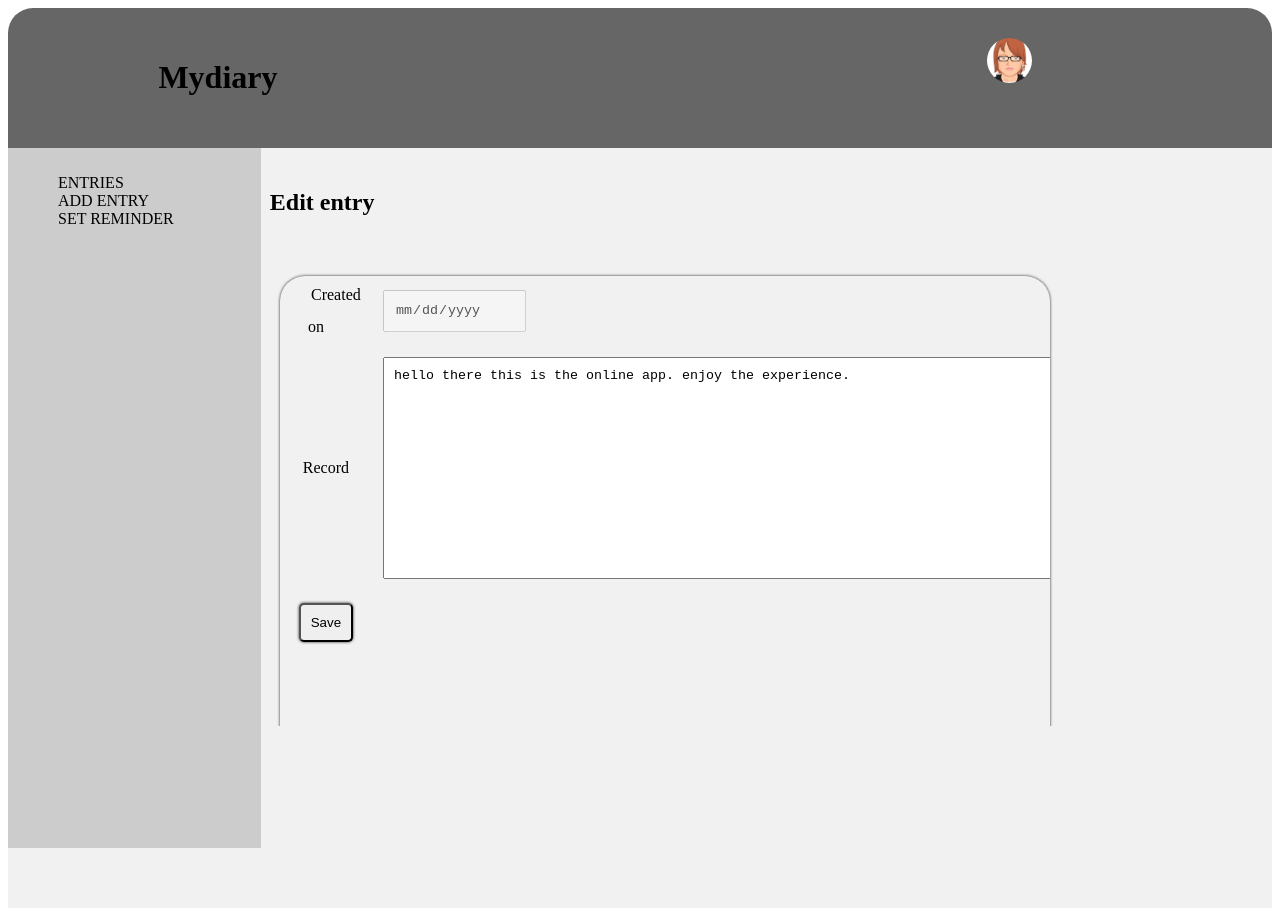
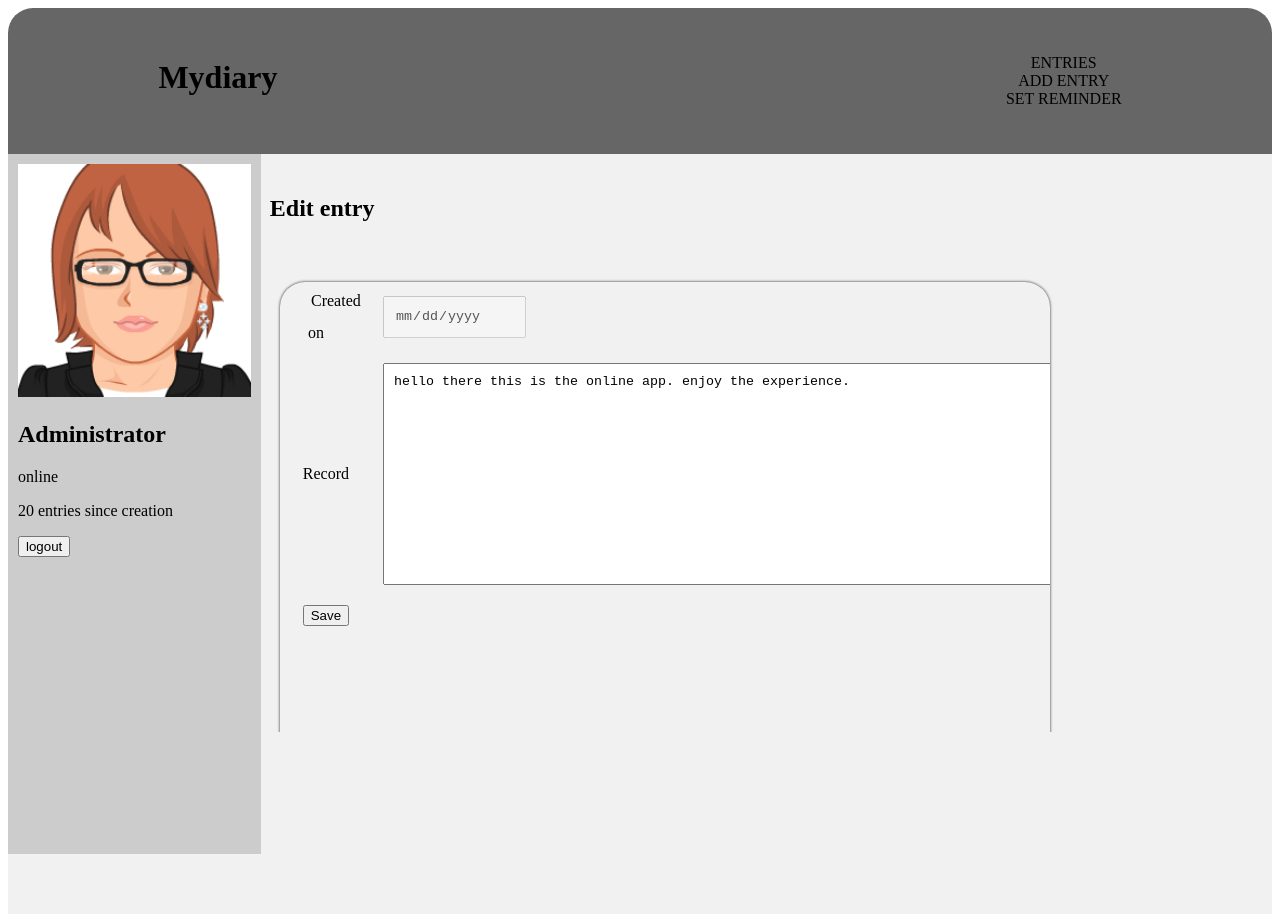
Before and after one commit to AineKiraboMbabazi/onlineDiary, a plain HTML site: page UI/editentry.html in a window 1280 px wide. Drawn offline with Linux system fonts and the light colour scheme.

Commit message:
Feature(description): edit entry file
This allows the user to edit or modify an existing record in the dairy

[finishes #160069280]

```diff
--- a/UI/editentry.html
+++ b/UI/editentry.html
@@ -6,27 +6,25 @@
 	<meta http-equiv="Content-Type" content="text/html; charset=iso-8859-1" />
 	<title>edit entry</title>
 	<link rel="stylesheet" href="./styles/viewentries.css">
-
+	<script src="visitpage.js">
+		</script>
 </head>
 
 <body>
-
 		<header>
 				<div class="container">
 					<div class="headertitle">
 						<h1 class="toleft">Mydiary</h1>
 					</div>
 					<div class="profile">
-				<img src="./assets/avatar3.png" id="myavatar" alt="table image">
-
-				<div class="drop-down">
+							<nav>
 									<ul>
-								<li><p>25 entries since creation</p></li>
-								<li><p>you have a birthday party to attend on 18/8/2018</p></li>
-								<li><button id="loginbutton">logout</p></button></li>
+										<li><a href="./entries.html">Entries</a></li>
+										<li><a href="./addentry.html"> Add Entry</a></li>
+										<li><a href="./setreminder.html">set reminder</a></li>
 
 									</ul>
-				</div>
+								</nav>
 					</div>
 			</header>
 
@@ -34,17 +32,17 @@
 
 			<aside>
 				<div class="container">
-			<nav>
-				<ul>
-					<li><a href="./viewentries.html">Entries</a></li>
-					<li><a href="./addentry.html"> Add Entry</a></li>
-					<li><a href="./setreminder.html">set reminder</a></li>
+						<div class="card">
+								<img src="./assets/avatar3.png" alt="John" style="width:100%">
+								<h1>Administrator</h1>
+								<p class="title">online</p>
+								<p>20 entries since creation</p>
 
-				</ul>
-			</nav>
+								<p><button >logout</button></p>
+							  </div>
+
 				</div>
 			</aside>
-
 	<section>
 		<div class="article">
 
@@ -67,7 +65,7 @@
 
 							</tr>
 							<tr>
-								<td><button type="submit" name="login" value="login" id="loginbutton">Save</button></td>
+								<td><button onclick=" Save_alert()">Save</button></td>
 							</tr>
 						</table>
 
```
Lines whose indentation alone changed are shown as unchanged.
